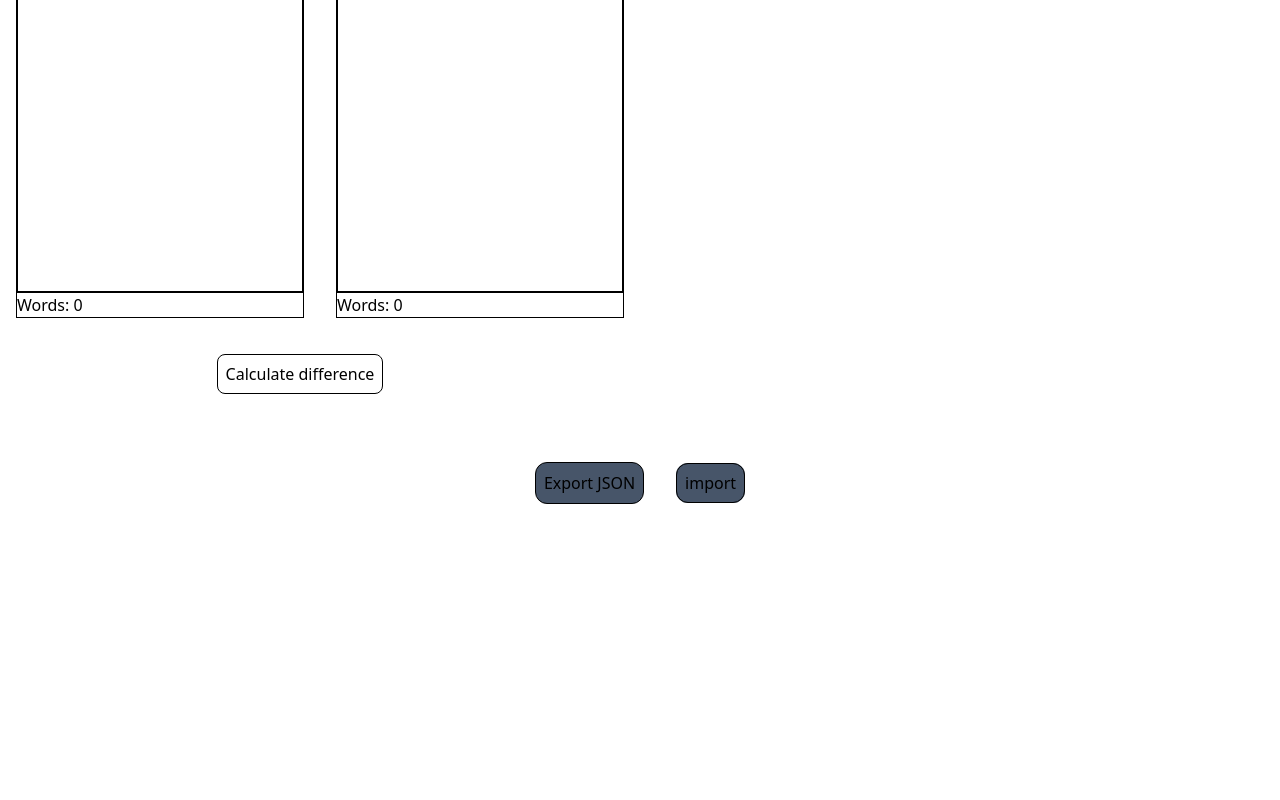
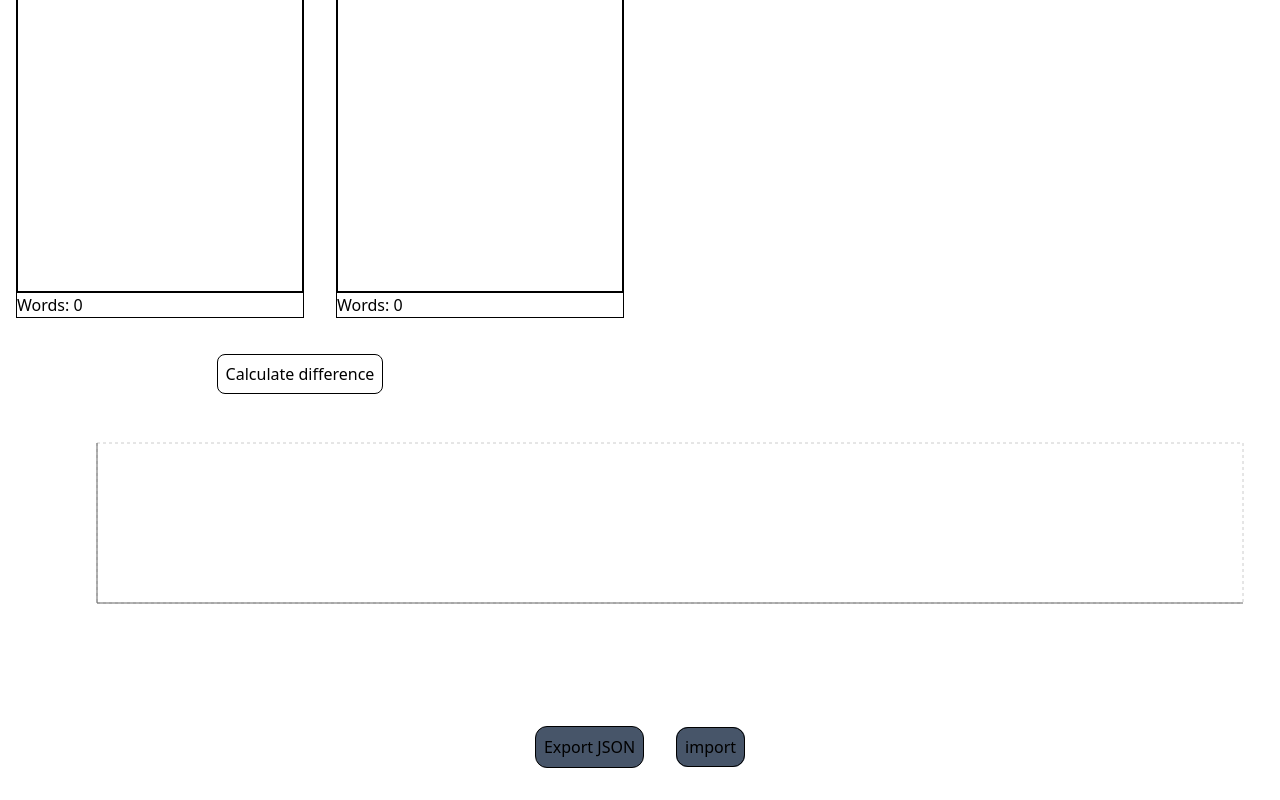
Before and after one commit to levithdev/PomoWords, a React (Vite) app: page / in a window 1280 px wide. Shown: the part 386-1186 px from the top of the page. Before the commit the page ends 906 px from the top, so only its background shows below. Built offline with nearby package versions, Linux system fonts and the light colour scheme.

Commit message:
feat: add chart in between inputs-JSON

```diff
--- a/package.json
+++ b/package.json
@@ -10,8 +10,10 @@
     "preview": "vite preview"
   },
   "dependencies": {
+    "date-fns": "^4.1.0",
     "react": "^19.2.0",
-    "react-dom": "^19.2.0"
+    "react-dom": "^19.2.0",
+    "recharts": "^3.8.0"
   },
   "devDependencies": {
     "@eslint/js": "^9.39.1",
--- a/src/App.tsx
+++ b/src/App.tsx
@@ -9,6 +9,7 @@ import { useImportExportJson } from "./hooks/useImportExportJson"
 import { usePomoStats } from "./hooks/usePomoStats"
 import { useState } from "react"
 import { SelectorFilter } from "./components/SelectorFilter"
+import { OverviewChart } from "./components/OverviewChart"
 
 function App() {
   const [beforeText, setBeforeText] = useState("")
@@ -58,9 +59,10 @@ function App() {
   }
 
   return (
-    <div className="h-screen w-screen grid grid-rows-[1fr_auto]">
-      <div className="grid grid-cols-2 h-full">
+    <div className="w-screen overflow-y-auto">
       <div className="h-screen flex flex-col">
+        <div className="grid grid-cols-2 flex-1 overflow-hidden">
+          <div className="flex flex-col">
             <div className="grid flex-1 grid-cols-2">
               <div className="flex flex-col p-4">
                 <InputPomodoro text={beforeText} onChange={setBeforeText} />
@@ -80,18 +82,13 @@ function App() {
                 />
               </div>
               <div className="flex m-5">
-              <StatsOverview
-                data={{ pomoList }}
-                actions={{ deleteHistory }}
-              />
+                <StatsOverview data={{ pomoList }} actions={{ deleteHistory }} />
               </div>
             </div>
           </div>
-        <div>
-          <div>
+          <div className="flex flex-col h-full overflow-hidden">
             <SelectorFilter actions={{ setFilterType }} />
-          </div>
-          <div>
+            <div className="overflow-y-auto flex-1">
               <SessionList
                 data={{ filterPomoList, editingId, newName }}
                 actions={{ setNewName, deleteSession, rename, taskInEdit, setEditingId, handleEnter, countWords }}
@@ -99,10 +96,14 @@ function App() {
             </div>
           </div>
         </div>
-      <div className="flex justify-center">
-        <div>
+      </div>
+
+      <div className="w-full px-8 py-6">
+        <OverviewChart />
+      </div>
+
+      <div className="flex justify-center py-4">
         <ImportExportJson actions={{ exportJSON, importJSON }} />
-        </div>
       </div>
     </div>
   )
--- /dev/null
+++ b/src/components/Chart.tsx
@@ -0,0 +1,25 @@
+import { usePomoList } from "../hooks/usePomoList"
+import { LineChart, Line, XAxis, YAxis, CartesianGrid, Tooltip, ResponsiveContainer } from "recharts";
+
+export function Chart() {
+  const { pomoList } = usePomoList()
+
+  const data = pomoList.map(pomo => ({
+    name: pomo.name,
+    words: pomo.wordGap,
+  }))
+
+  return (
+    <div style={{ width: "100%", height: 200 }}>
+      <ResponsiveContainer>
+        <LineChart data={data}>
+          <CartesianGrid strokeDasharray="3 3" />
+          <XAxis dataKey="name" />
+          <YAxis />
+          <Tooltip />
+          <Line type="monotone" dataKey="words" stroke="#6366f1" strokeWidth={2} />
+        </LineChart>
+      </ResponsiveContainer>
+    </div>
+  )
+}
--- /dev/null
+++ b/src/components/ChartTypeSelector.tsx
@@ -0,0 +1,10 @@
+
+
+export function ChartTypeSelector() {
+
+  return (
+    <div>
+
+    </div>
+  )
+}
--- /dev/null
+++ b/src/components/OverviewChart.tsx
@@ -0,0 +1,13 @@
+
+import { ChartTypeSelector } from "./ChartTypeSelector";
+import { Chart } from "./Chart";
+
+export function OverviewChart() {
+
+  return (
+    <div>
+      <Chart />
+      <ChartTypeSelector />
+    </div>
+  )
+}
```
Also changed, not shown: 1 other file (tests, documents, lock files or other folders). Lines whose indentation alone changed are shown as unchanged.
